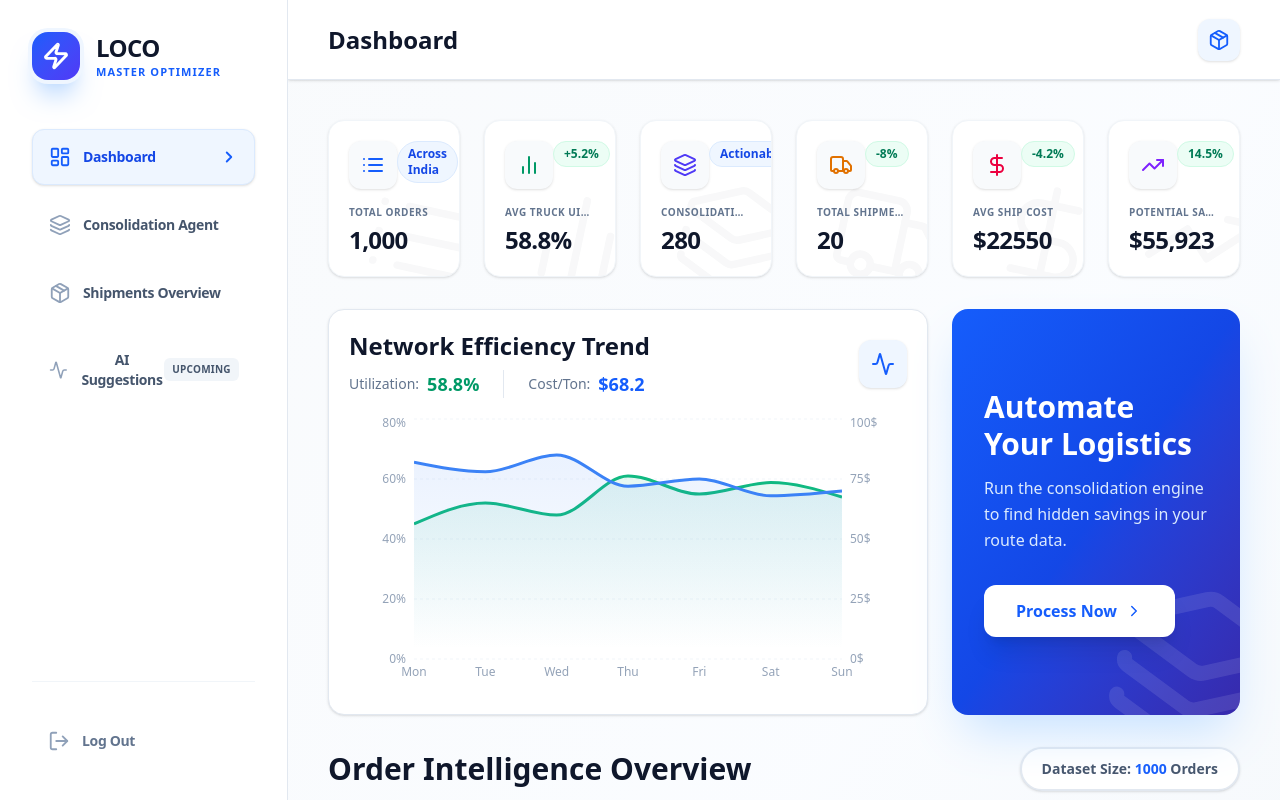
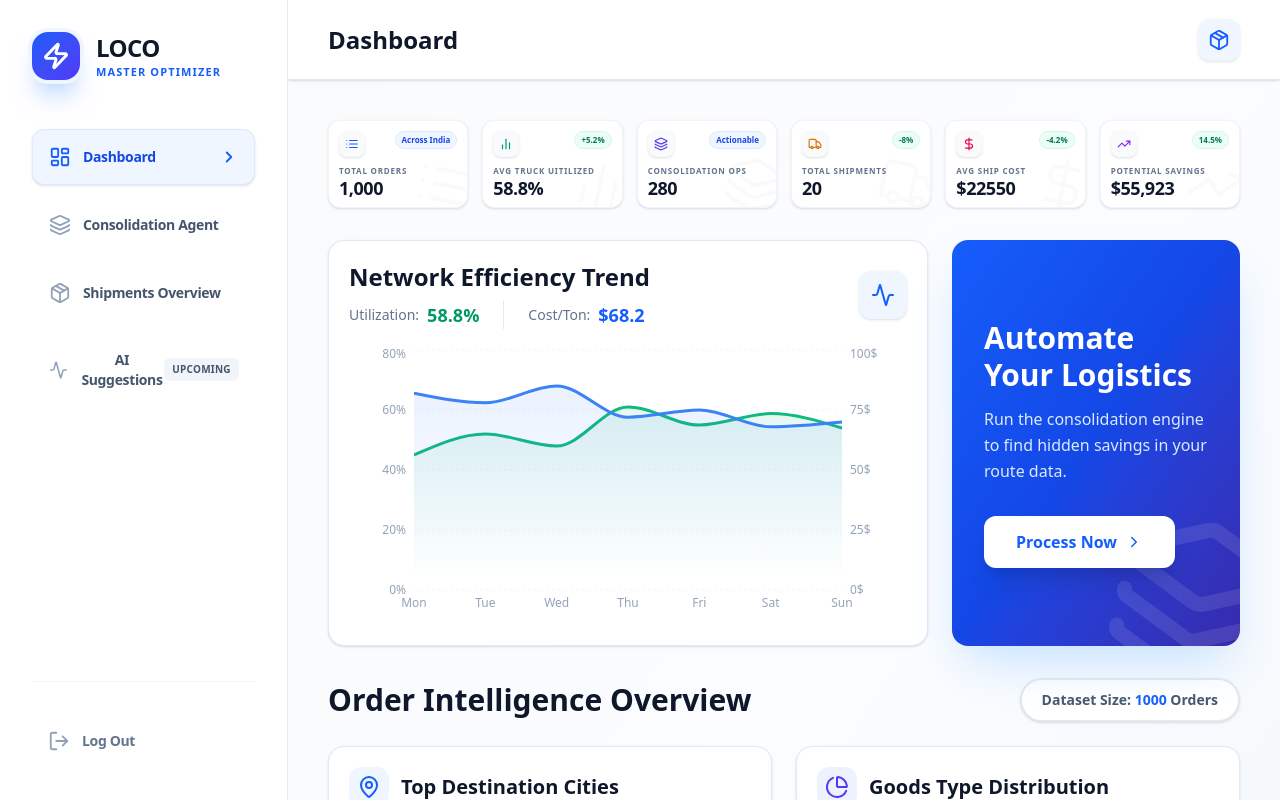
Before and after one commit to Anushkacsv/load-consolidation, a React (Vite) app: page / in a window 1280 px wide. Shown: the top 800 px of the page. Built offline with nearby package versions, Linux system fonts and the light colour scheme.

Commit message:
feat: Lock sidebar in fixed position for better scrolling

```diff
--- a/src/App.tsx
+++ b/src/App.tsx
@@ -327,19 +327,19 @@ const KPICard = ({ kpi, index }: { kpi: KPI; index: number }) => (
     initial={{ opacity: 0, y: 20 }}
     animate={{ opacity: 1, y: 0 }}
     transition={{ delay: index * 0.05 }}
-    className="bg-white rounded-2xl p-5 shadow-sm hover:shadow-lg border border-slate-100 hover:border-blue-100 transition-all duration-300 relative overflow-hidden group"
+    className="bg-white rounded-xl p-2.5 shadow-sm hover:shadow-md border border-slate-100 hover:border-blue-100 transition-all duration-300 relative overflow-hidden group"
   >
-    {/* Subtle Background Icon - Moved to Bottom Right & Cleaned Up */}
-    <div className="absolute -bottom-6 -right-6 opacity-[0.03] group-hover:opacity-[0.06] transition-opacity duration-500 pointer-events-none transform rotate-12 group-hover:scale-110 group-hover:rotate-6">
-      <kpi.icon size={120} className="text-slate-800" strokeWidth={1.5} />
+    {/* Very subtle background icon - hidden on small viewports to save space */}
+    <div className="absolute -bottom-2 -right-2 opacity-[0.02] group-hover:opacity-[0.04] transition-opacity duration-500 pointer-events-none transform rotate-12 group-hover:scale-110">
+      <kpi.icon size={60} className="text-slate-800" strokeWidth={1.5} />
     </div>
 
-    <div className="flex items-start justify-between mb-4 relative z-10">
-      <div className={`p-3 rounded-xl bg-slate-50 ${kpi.color} bg-opacity-[0.1] group-hover:bg-opacity-20 transition-colors shadow-sm`}>
-        <kpi.icon size={24} className={kpi.color} />
+    <div className="flex items-start justify-between mb-2 relative z-10">
+      <div className={`p-1.5 rounded-lg bg-slate-50 ${kpi.color} bg-opacity-[0.08] group-hover:bg-opacity-15 transition-colors shadow-sm`}>
+        <kpi.icon size={14} className={kpi.color} />
       </div>
       {kpi.change && (
-        <span className={`text-xs font-bold px-2.5 py-1 rounded-full border ${(kpi.trend === 'up' && kpi.label !== 'Total Orders' && kpi.label !== 'Consolidation Ops') ||
+        <span className={`text-[8px] font-bold px-1.5 py-0.5 rounded-full border ${(kpi.trend === 'up' && kpi.label !== 'Total Orders' && kpi.label !== 'Consolidation Ops') ||
           (kpi.trend === 'down' && (kpi.label === 'Total Shipments' || kpi.label === 'Avg Ship Cost'))
           ? 'bg-emerald-50 text-emerald-700 border-emerald-100'
           : (kpi.trend === 'down' && kpi.label !== 'Total Shipments' && kpi.label !== 'Avg Ship Cost')
@@ -354,8 +354,8 @@ const KPICard = ({ kpi, index }: { kpi: KPI; index: number }) => (
     </div>
 
     <div className="relative z-10">
-      <h3 className="text-slate-500 text-[10px] font-bold uppercase tracking-wider mb-1 truncate">{kpi.label}</h3>
-      <p className="text-2xl font-extrabold text-slate-900 tracking-tight">{kpi.value}</p>
+      <h3 className="text-slate-500 text-[8px] font-bold uppercase tracking-widest mb-0.5 truncate">{kpi.label}</h3>
+      <p className="text-lg font-black text-slate-900 tracking-tight leading-none">{kpi.value}</p>
     </div>
   </motion.div>
 );
@@ -848,7 +848,7 @@ export default function App() {
       </AnimatePresence>
 
       {/* Sidebar */}
-      <aside className={`fixed lg:sticky inset-y-0 left-0 top-0 h-screen w-72 bg-white border-r border-slate-200 z-50 transform transition-transform duration-300 shadow-xl lg:shadow-none ${isSidebarOpen ? 'translate-x-0' : '-translate-x-full lg:translate-x-0'}`}>
+      <aside className={`fixed inset-y-0 left-0 h-screen w-72 bg-white border-r border-slate-200 z-50 transform transition-transform duration-300 shadow-xl lg:shadow-none lg:translate-x-0 ${isSidebarOpen ? 'translate-x-0' : '-translate-x-full'}`}>
         <div className="h-full flex flex-col p-8">
           <div className="flex items-center gap-4 mb-12">
             <div className="w-12 h-12 bg-gradient-to-br from-blue-600 to-indigo-600 rounded-2xl flex items-center justify-center text-white shadow-xl shadow-blue-200 ring-4 ring-blue-50">
@@ -901,7 +901,7 @@ export default function App() {
       </aside>
 
       {/* Main Content */}
-      <div className="flex-1 flex flex-col min-h-screen w-full relative overflow-x-hidden">
+      <div className="flex-1 flex flex-col min-h-screen w-full relative overflow-x-hidden lg:pl-72">
         {/* Header */}
         <header className="bg-white/90 backdrop-blur-xl border-b border-slate-200 sticky top-0 z-30 px-4 md:px-8 lg:px-10 h-20 flex items-center justify-between shadow-sm">
           <div className="flex items-center gap-4">
@@ -923,7 +923,7 @@ export default function App() {
             {activeTab === 'dashboard' && (
               <motion.div initial={{ opacity: 0, y: 10 }} animate={{ opacity: 1, y: 0 }} className="space-y-8">
                 {/* 6 KPI Line */}
-                <div className="grid grid-cols-1 md:grid-cols-2 lg:grid-cols-3 xl:grid-cols-6 gap-6">
+                <div className="grid grid-cols-2 md:grid-cols-3 lg:grid-cols-6 gap-3.5">
                   {processedKPIs.map((kpi, index) => (
                     <KPICard key={index} kpi={kpi} index={index} />
                   ))}
```
